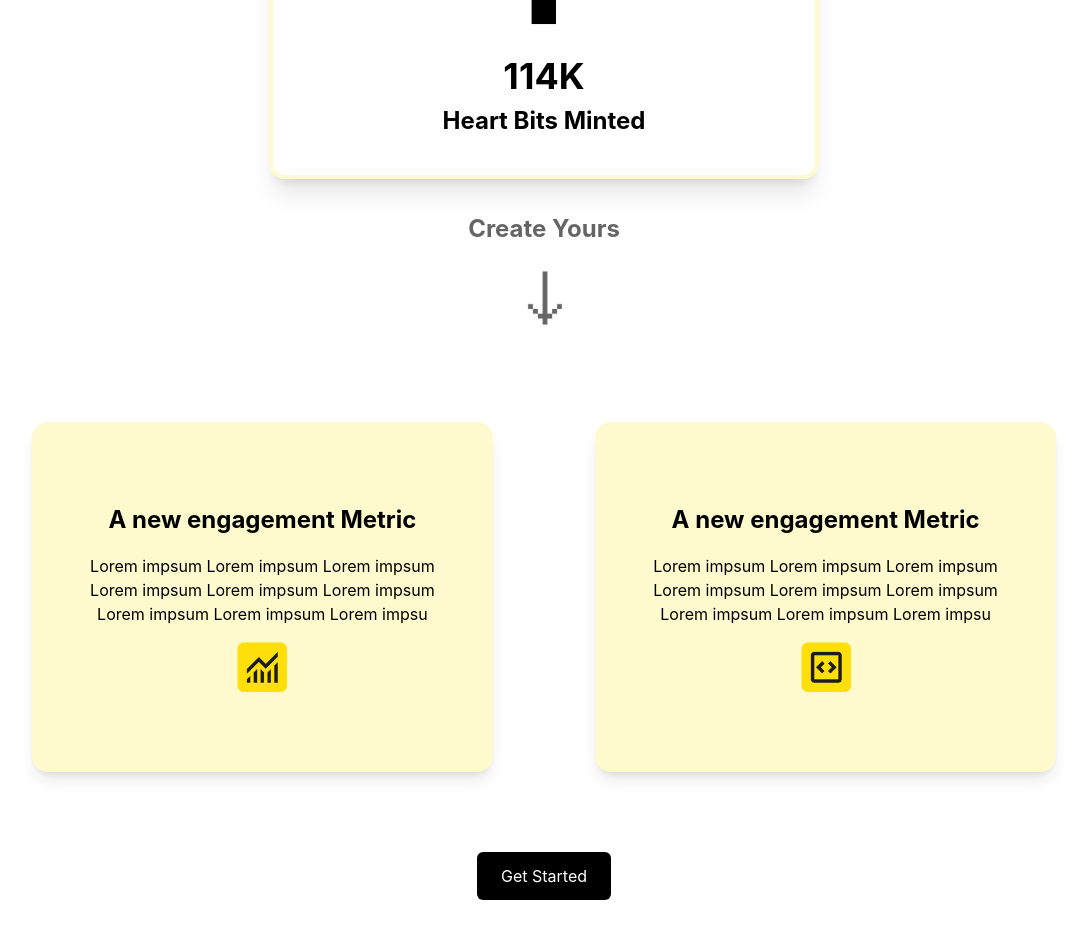
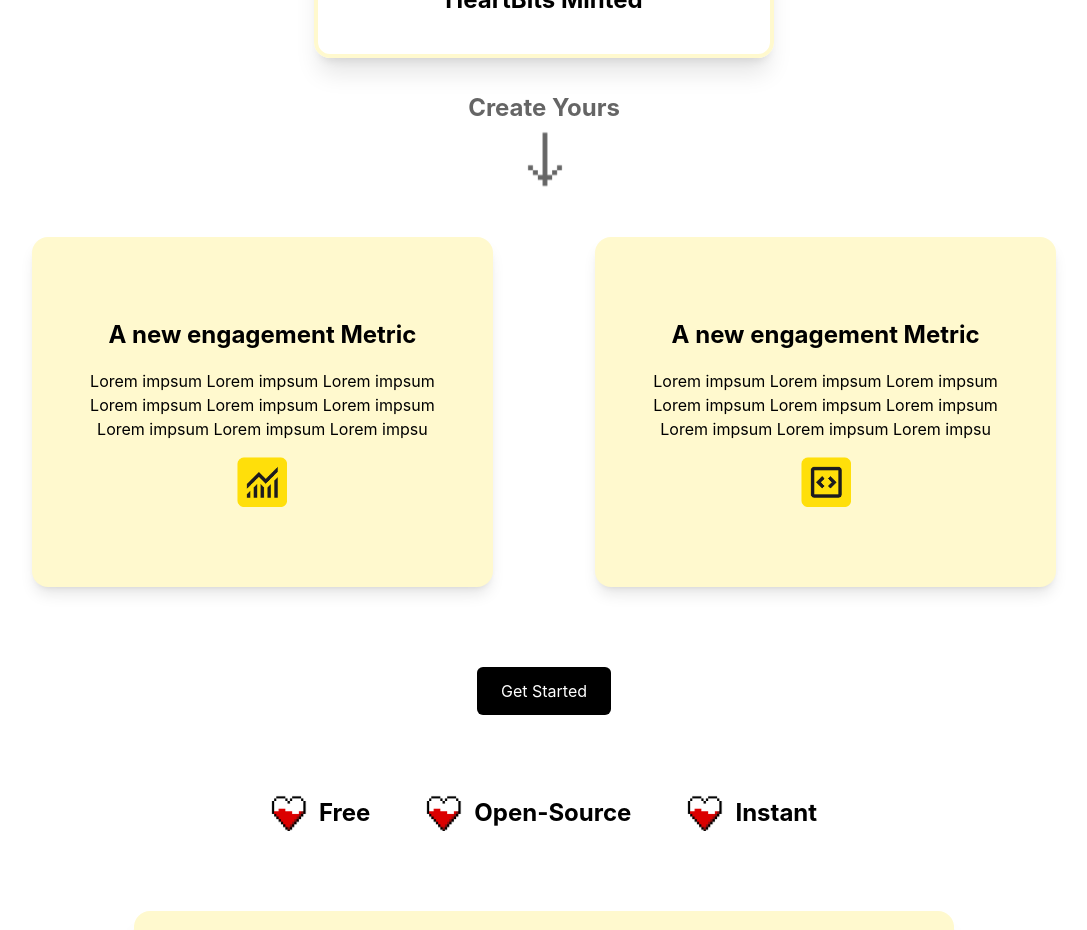
Before and after one commit to fileverse/fileverse-website-v2, a Next.js app: page /heartbit in a window 1280 px wide. Shown: the part 600-1530 px from the top of the page, without its empty margins (96-1183 px from the left). Built offline with nearby package versions, Linux system fonts and the light colour scheme.

Commit message:
fix: feedback round 1

```diff
--- a/pages/heartbit.tsx
+++ b/pages/heartbit.tsx
@@ -3,6 +3,7 @@ import React from 'react';
 import { useMediaQuery } from '@mui/material';
 
 import BodyWrapper from '../components/BodyWrapper';
+import HeadSectionLayout from '../components/HeadSectionLayout';
 import PrimaryButton from '../components/PrimaryButton';
 import code from '../public/assets/code.png';
 import downArrow from '../public/assets/downArrowGray.svg';
@@ -18,12 +19,15 @@ export default function HeartBit() {
     <BodyWrapper heartbitPage={true}>
       <div
         className={`flex flex-col w-[80%] h-full justify-center items-center mx-auto ${
-          isMediaMax1025px ? 'gap-6' : 'gap-20'
+          isMediaMax1025px ? '' : ''
         } `}
       >
+        <HeadSectionLayout noFooter={true} defaultBackground={true}>
           <div
             id="hero"
-          className="w-full flex flex-col justify-center items-center gap-2 mt-28"
+            className={`w-full flex flex-col justify-between items-center gap-2 ${
+              isMediaMax1025px ? 'mt-10' : 'mt-5'
+            } `}
           >
             <p
               className={`font-bold ${
@@ -37,18 +41,18 @@ export default function HeartBit() {
                 isMediaMax1025px ? 'text-base w-[90%]' : 'text-[1.25rem]'
               }`}
             >
-            Deploy onchain likes to your dApp with this free and easy to plugin
-            SDK.
+              Deploy onchain likes to your dApp with this free and easy to
+              plugin SDK.
             </p>
             <div
               className={` ${
-              isMediaMax1025px ? 'w-[80%] p-7' : 'w-fit py-9 px-24'
-            }   border-[#FFF9CE] border-4 rounded-2xl shadow-xl flex flex-col justify-center items-center my-6`}
+                isMediaMax1025px ? 'p-7' : 'py-9 px-24'
+              }  border-[#FFF9CE] border-4 rounded-2xl shadow-xl flex flex-col justify-center items-center my-6`}
             >
               <img
                 src={heartbit.src}
                 alt="heart bit"
-              className={`mb-6 ${isMediaMax1025px ? 'w-[90%]' : 'w-[350px]'} `}
+                className={`mb-6 w-[260px] ${isMediaMax1025px ? '' : ''} `}
               />
               <p
                 className={` font-bold ${
@@ -58,11 +62,11 @@ export default function HeartBit() {
                 114K
               </p>
               <p
-              className={` font-bold ${
+                className={` font-bold text-center ${
                   isMediaMax1025px ? 'text-lg' : 'text-2xl'
                 }`}
               >
-              Heart Bits Minted
+                HeartBits Minted
               </p>
             </div>
             <p
@@ -72,8 +76,14 @@ export default function HeartBit() {
             >
               Create Yours
             </p>
-          <img src={downArrow.src} alt="Heart Bit" className="my-2" />
+            <img
+              src={downArrow.src}
+              alt="Heart Bit"
+              className="my-2 animate-bounce"
+            />
           </div>
+        </HeadSectionLayout>
+
         <div
           id="cards"
           className={`w-full flex justify-between items-center ${
@@ -119,29 +129,49 @@ export default function HeartBit() {
         </div>
         <div
           id="getstarted"
-          className="flex flex-col justify-between items-center gap-8"
+          className={`flex flex-col justify-between items-center gap-20 mt-20`}
         >
           <PrimaryButton
             title={'Get Started'}
             linkTo={'https://twitter.com/fileverse'}
             openNewTab={true}
           />
-          {!isMediaMax1025px && (
-            <div className="flex gap-14 font-bold">
-              <div className="flex gap-1.5">
-                <img src={heart50.src} alt="heart50" className="w-[24px]" />
+          <div
+            className={`w-full flex justify-center items-start font-bold mb-20  ${
+              isMediaMax1025px ? 'gap-4 text-lg flex-col' : 'gap-14 text-2xl'
+            }`}
+          >
+            <div className="flex gap-3 items-center">
+              <img
+                src={heart50.src}
+                alt="heart50"
+                className={` ${
+                  isMediaMax1025px ? 'w-[24px] h-[24px]' : 'w-[36px] h-[36px]'
+                } `}
+              />
               <p>Free</p>
             </div>
-              <div className="flex gap-1.5">
-                <img src={heart50.src} alt="heart50" className="w-[24px]" />
+            <div className="flex gap-3 items-center">
+              <img
+                src={heart50.src}
+                alt="heart50"
+                className={` ${
+                  isMediaMax1025px ? 'w-[24px] h-[24px]' : 'w-[36px] h-[36px]'
+                } `}
+              />
               <p>Open-Source</p>
             </div>
-              <div className="flex gap-1.5">
-                <img src={heart50.src} alt="heart50" className="w-[24px]" />
+            <div className="flex gap-3 items-center">
+              <img
+                src={heart50.src}
+                alt="heart50"
+                className={` ${
+                  isMediaMax1025px ? 'w-[24px] h-[24px]' : 'w-[36px] h-[36px]'
+                } `}
+              />
               <p>Instant</p>
             </div>
           </div>
-          )}
         </div>
         <div
           className={` ${
```
Lines whose indentation alone changed are shown as unchanged.
